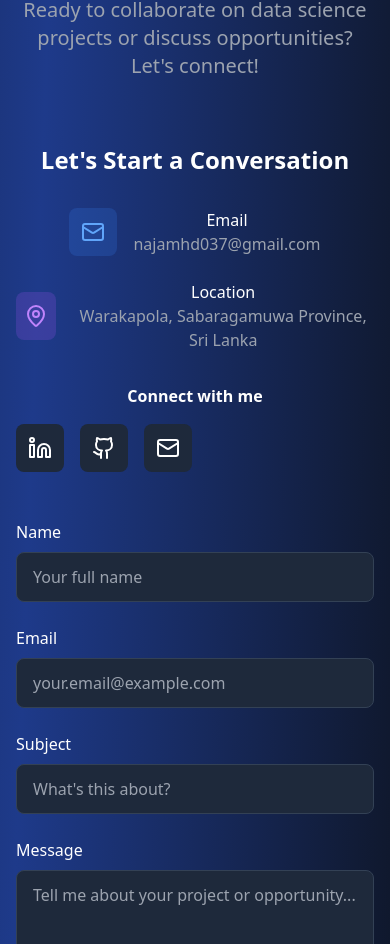
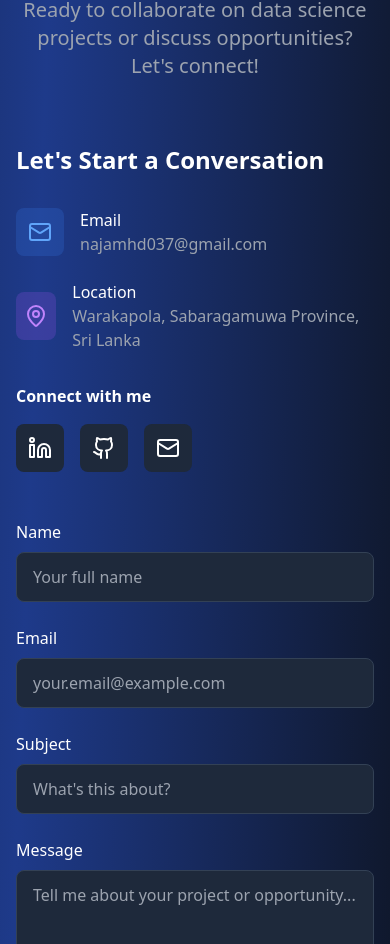
Before and after one commit to Najathmhd/Portfolio, a React (Vite) app: page / in a window 390 px wide. Shown: the part 9011-9955 px from the top of the page. Built offline with nearby package versions, Linux system fonts and the light colour scheme.

Commit message:
cntct chnged

```diff
--- a/src/components/ContactSection.tsx
+++ b/src/components/ContactSection.tsx
@@ -83,10 +83,10 @@ const ContactSection = () => {
         </div>
 
         <div className="grid lg:grid-cols-2 gap-12">
-          <div className="animate-fade-in text-center lg:text-left" style={{ animationDelay: '0.2s' }}>
+          <div className="animate-fade-in" style={{ animationDelay: '0.2s' }}>
             <h3 className="text-2xl font-semibold text-white mb-8">Let's Start a Conversation</h3>
 
-            <div className="space-y-6 mb-8 flex flex-col items-center lg:items-start">
+            <div className="space-y-6 mb-8">
               <div className="flex items-center gap-4 group transform transition-all duration-300 hover:scale-105">
                 <div className="w-12 h-12 bg-blue-500/20 rounded-lg flex items-center justify-center group-hover:bg-blue-500/30 transition-all duration-300">
                   <Mail className="text-blue-400 group-hover:animate-pulse" size={24} />
@@ -108,7 +108,7 @@ const ContactSection = () => {
               </div>
             </div>
 
-            <div className="animate-fade-in text-center lg:text-left" style={{ animationDelay: '0.6s' }}>
+            <div className="animate-fade-in" style={{ animationDelay: '0.6s' }}>
               <h4 className="text-white font-semibold mb-4">Connect with me</h4>
               <div className="flex space-x-4">
                 <a
```
